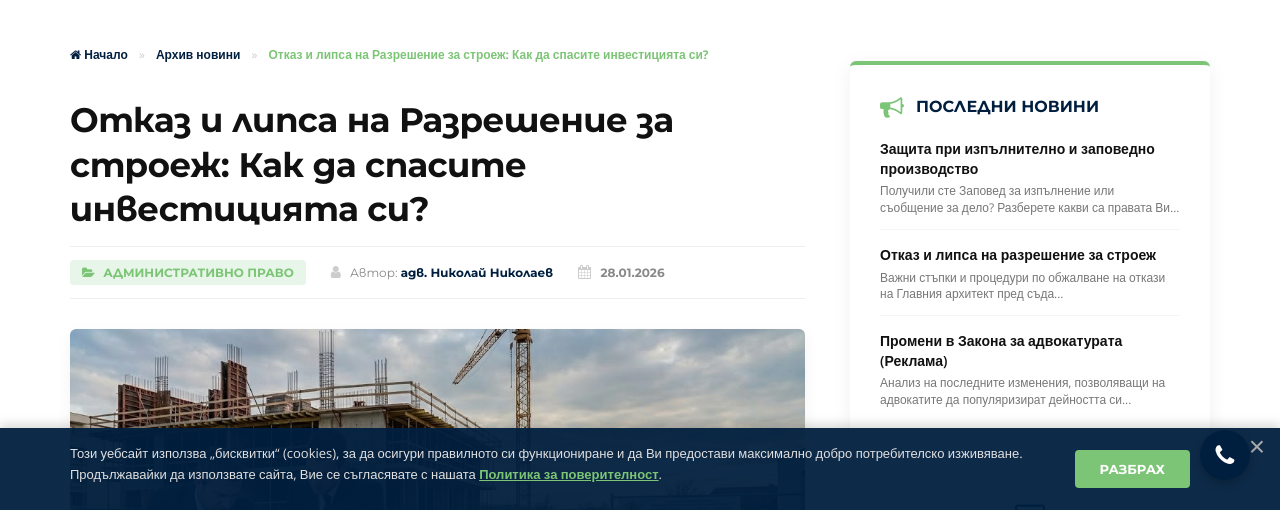
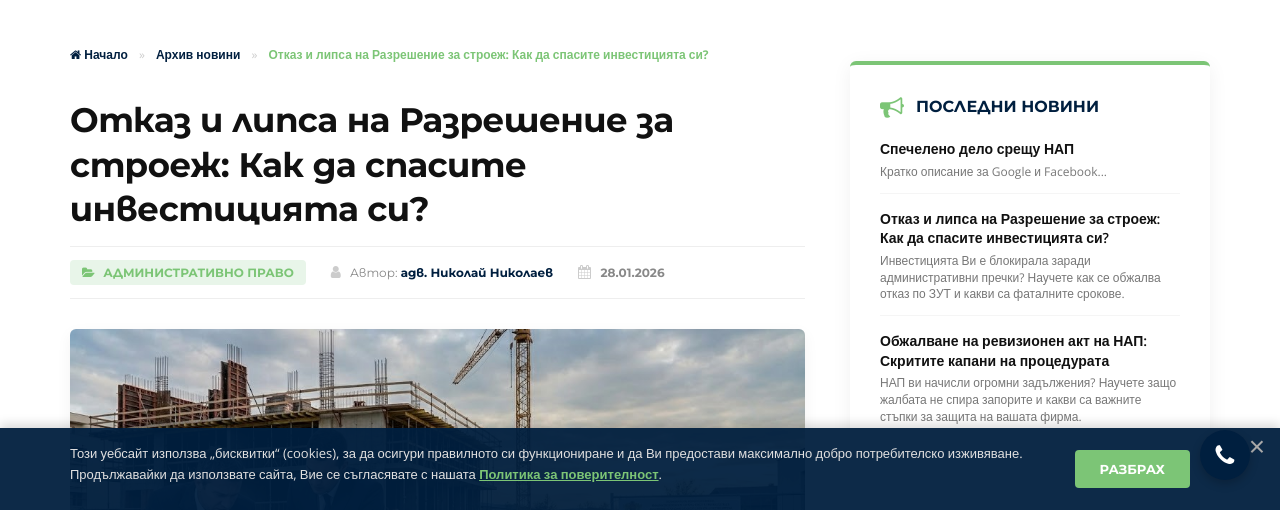
Before and after one commit to NikolaiNikolaev/law-page, a Jekyll site: the page built from _posts/administrativni-novini/2026-01-28-razreshenie-stroej.md, in a window 1280 px wide and 900 px high, cut to the strip 390-900 px from the top of the window. Built offline with Jekyll 4.4.1, drawn with Linux system fonts in a browser that asks for light colours.

Commit message:
Update sidebar.html

```diff
--- a/_includes/sidebar.html
+++ b/_includes/sidebar.html
@@ -7,20 +7,12 @@
         </div>
 
         <ul style="list-style: none; padding: 0; margin: 0;">
+            {% for post in site.posts limit:3 %}
             <li style="margin-bottom: 15px; border-bottom: 1px solid #f5f5f5; padding-bottom: 12px;">
-                <a href="/law-page/novini/grazdanski-novini/zashtita-izpalnitelno.html" style="color: #111; font-size: 14px; text-decoration: none; font-weight: 600; display: block; transition: color 0.3s; line-height: 1.4; margin-bottom: 5px;" onmouseover="this.style.color='#7cc576'" onmouseout="this.style.color='#111'">Защита при изпълнително и заповедно производство</a>
-                <span style="font-size: 12px; color: #777; line-height: 1.4; display: block;">Получили сте Заповед за изпълнение или съобщение за дело? Разберете какви са правата Ви...</span>
+                <a href="/law-page{{ post.url }}" style="color: #111; font-size: 14px; text-decoration: none; font-weight: 600; display: block; transition: color 0.3s; line-height: 1.4; margin-bottom: 5px;" onmouseover="this.style.color='#7cc576'" onmouseout="this.style.color='#111'">{{ post.title }}</a>
+                <span style="font-size: 12px; color: #777; line-height: 1.4; display: block;">{{ post.description }}</span>
             </li>
-
-            <li style="margin-bottom: 15px; border-bottom: 1px solid #f5f5f5; padding-bottom: 12px;">
-                <a href="/law-page/novini/administrativni-novini/razreshenie-stroej.html" style="color: #111; font-size: 14px; text-decoration: none; font-weight: 600; display: block; transition: color 0.3s; line-height: 1.4; margin-bottom: 5px;" onmouseover="this.style.color='#7cc576'" onmouseout="this.style.color='#111'">Отказ и липса на разрешение за строеж</a>
-                <span style="font-size: 12px; color: #777; line-height: 1.4; display: block;">Важни стъпки и процедури по обжалване на откази на Главния архитект пред съда...</span>
-            </li>
-
-            <li style="margin-bottom: 0;">
-                <a href="/law-page/novini/pravni-novini/promeni-advokatura.html" style="color: #111; font-size: 14px; text-decoration: none; font-weight: 600; display: block; transition: color 0.3s; line-height: 1.4; margin-bottom: 5px;" onmouseover="this.style.color='#7cc576'" onmouseout="this.style.color='#111'">Промени в Закона за адвокатурата (Реклама)</a>
-                <span style="font-size: 12px; color: #777; line-height: 1.4; display: block;">Анализ на последните изменения, позволяващи на адвокатите да популяризират дейността си...</span>
-            </li>
+            {% endfor %}
         </ul>
     </div>
 
```
